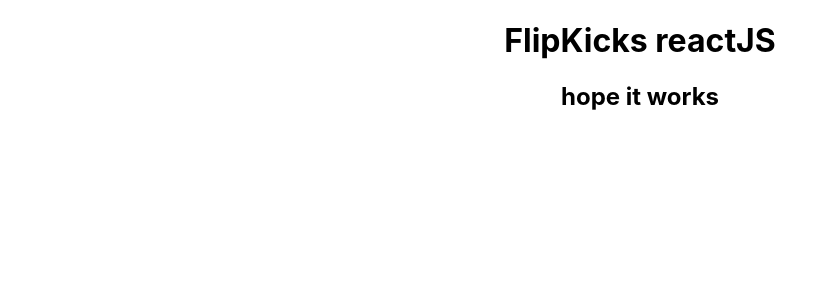
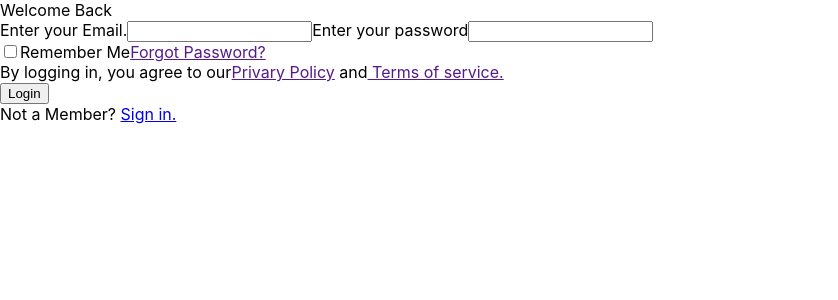
Before and after one commit to sameep-s/flipkicks_ecomm, a React (Create React App) app: page / in a window 1280 px wide. Shown: the top 300 px of the page, without its empty margins (0-838 px from the left). Built offline with nearby package versions, Linux system fonts and the light colour scheme.

Commit message:
change minor

```diff
--- a/src/index.js
+++ b/src/index.js
@@ -1,7 +1,8 @@
 import React from "react";
 import ReactDOM from "react-dom";
 import "./index.css";
-import App from "./App";
+// import App from "./App";
+import Home from './pages/Home'
 // import { makeServer } from "./server";
 
 // Call make Server
@@ -9,7 +10,7 @@
 
 ReactDOM.render(
   <React.StrictMode>
-    <App />
+    <Home />
   </React.StrictMode>,
   document.getElementById("root")
 );
--- a/src/pages/Home.jsx
+++ b/src/pages/Home.jsx
@@ -3,7 +3,56 @@
 const Home = () => {
     return (
         <>
-            <h1>home</h1>
+            <main class="container-main">
+                <form action="" class="form-wrapper">
+                    <div class="form-heading">Welcome Back</div>
+                    <div class="form-body">
+                        <label for="email" class="form-label mt-3">Enter your Email.</label>
+                        <input
+                            type="text"
+                            name=""
+                            id="email"
+                            class="form-input mt-1"
+                            autocomplete="off"
+                        />
+
+                        <label for="password" class="form-label mt-3"
+                        >Enter your password</label
+                        >
+                        <input
+                            type="password"
+                            name=""
+                            id="password"
+                            class="form-input mt-1"
+                            autocomplete="off"
+                        />
+                    </div>
+
+                    <div class="form-utility mt-2">
+                        <div class="form-utility-1 flex a-item-center">
+                            <input type="checkbox" id="remembercheck" class="form-checkbox" />
+                            <label for="remembercheck " class="form-check ml-1"
+                            >Remember Me</label
+                            >
+
+                            <a href="" class="forgot-pwrd">Forgot Password?</a>
+                        </div>
+                        <div class="form-utility-2 mt-2">
+                            By logging in, you agree to our
+                            <a href="" class="form-link">Privary Policy</a> and
+                            <a href="" class="form-link"> Terms of service.</a>
+                        </div>
+                    </div>
+
+                    <div class="from-button mt-3">
+                        <button class="btn-sq btn-light">Login</button>
+                    </div>
+
+                    <div class="form-end form-utility mt-1">
+                        Not a Member? <a href="./signup.html" class="form-link">Sign in.</a>
+                    </div>
+                </form>
+            </main>
         </>
     );
 }
```
